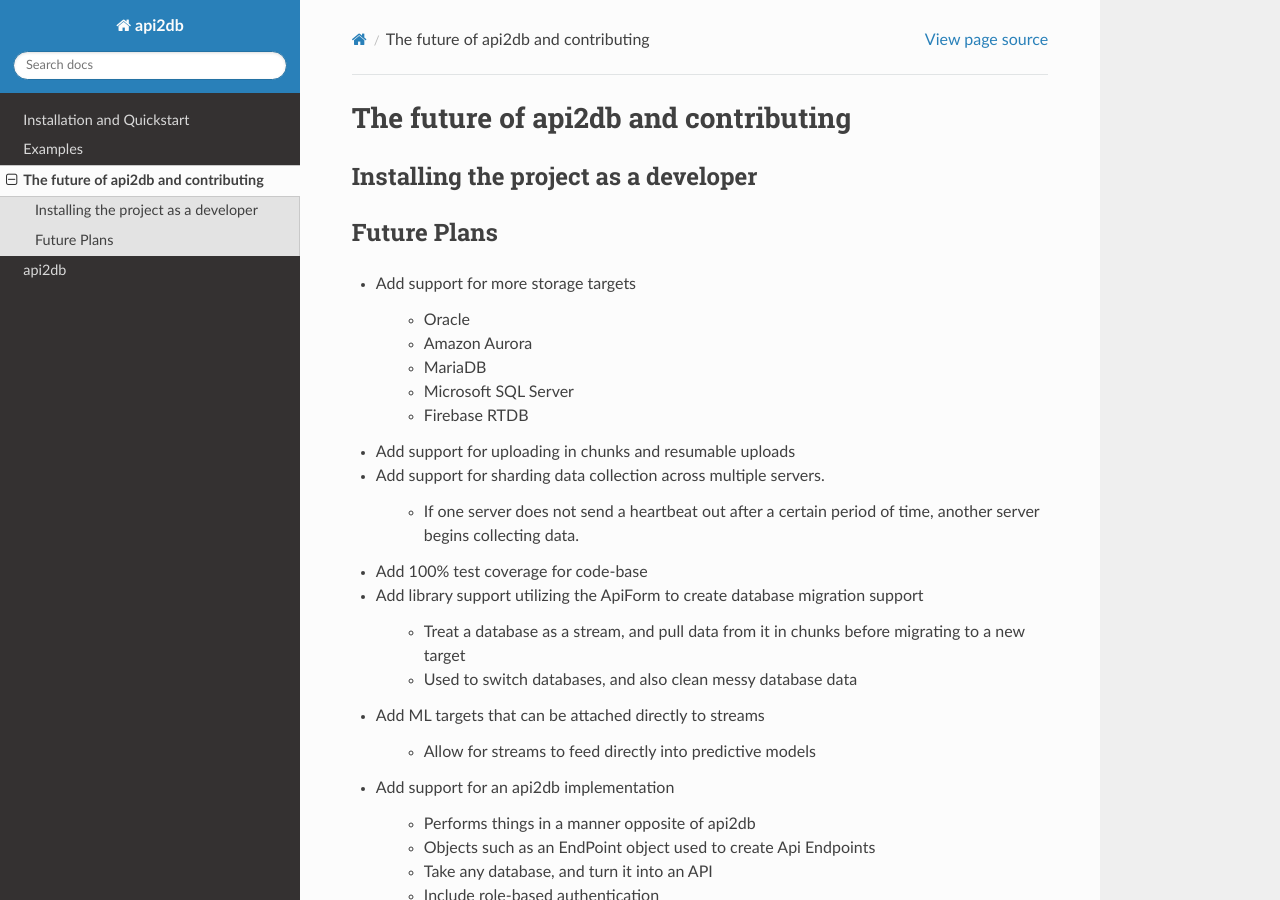
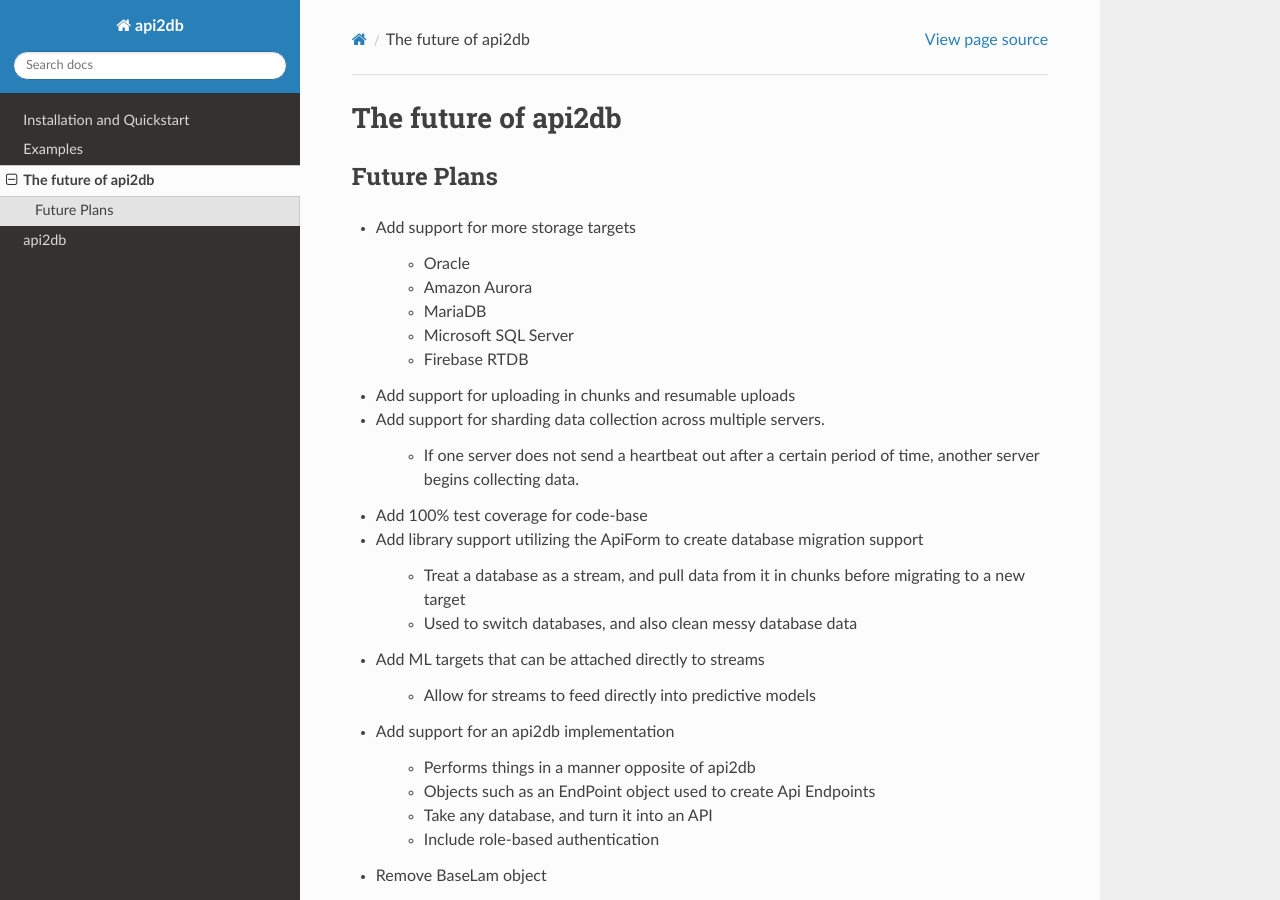
Before and after one commit to TristenHarr/api2db, a Sphinx documentation site: the page built from docs/futures.rst, in a window 1280 px wide and 900 px high. Built offline with Sphinx 7.4.7 and the Read the Docs theme 2.0.0, drawn with Linux system fonts in a browser that asks for light colours.

Commit message:
Update Docs

```diff
--- a/docs/futures.rst
+++ b/docs/futures.rst
@@ -1,9 +1,5 @@
-The future of api2db and contributing
-=====================================
-
-Installing the project as a developer
-~~~~~~~~~~~~~~~~~~~~~~~~~~~~~~~~~~~~~
-
+The future of api2db
+====================
 
 Future Plans
 ~~~~~~~~~~~~
```
